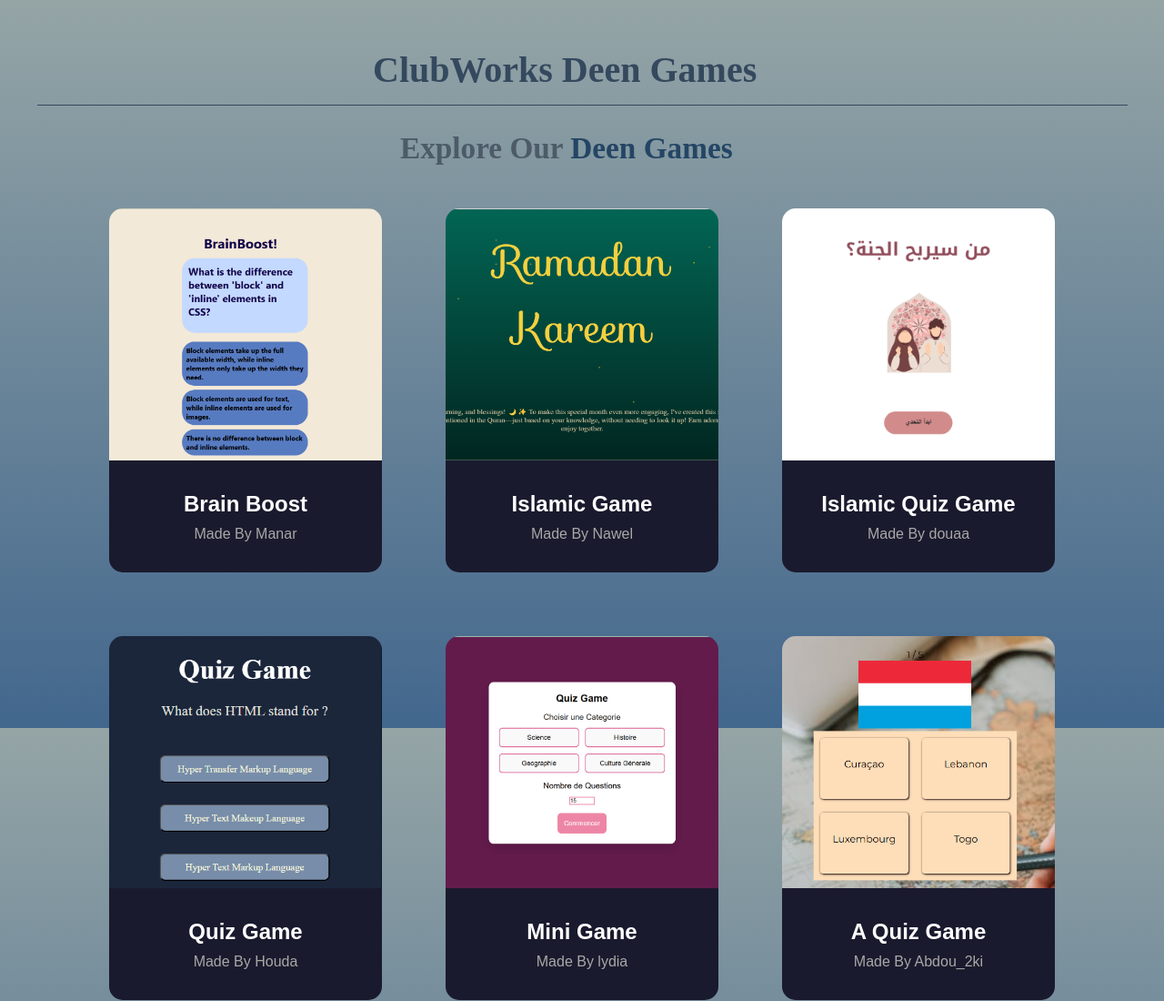
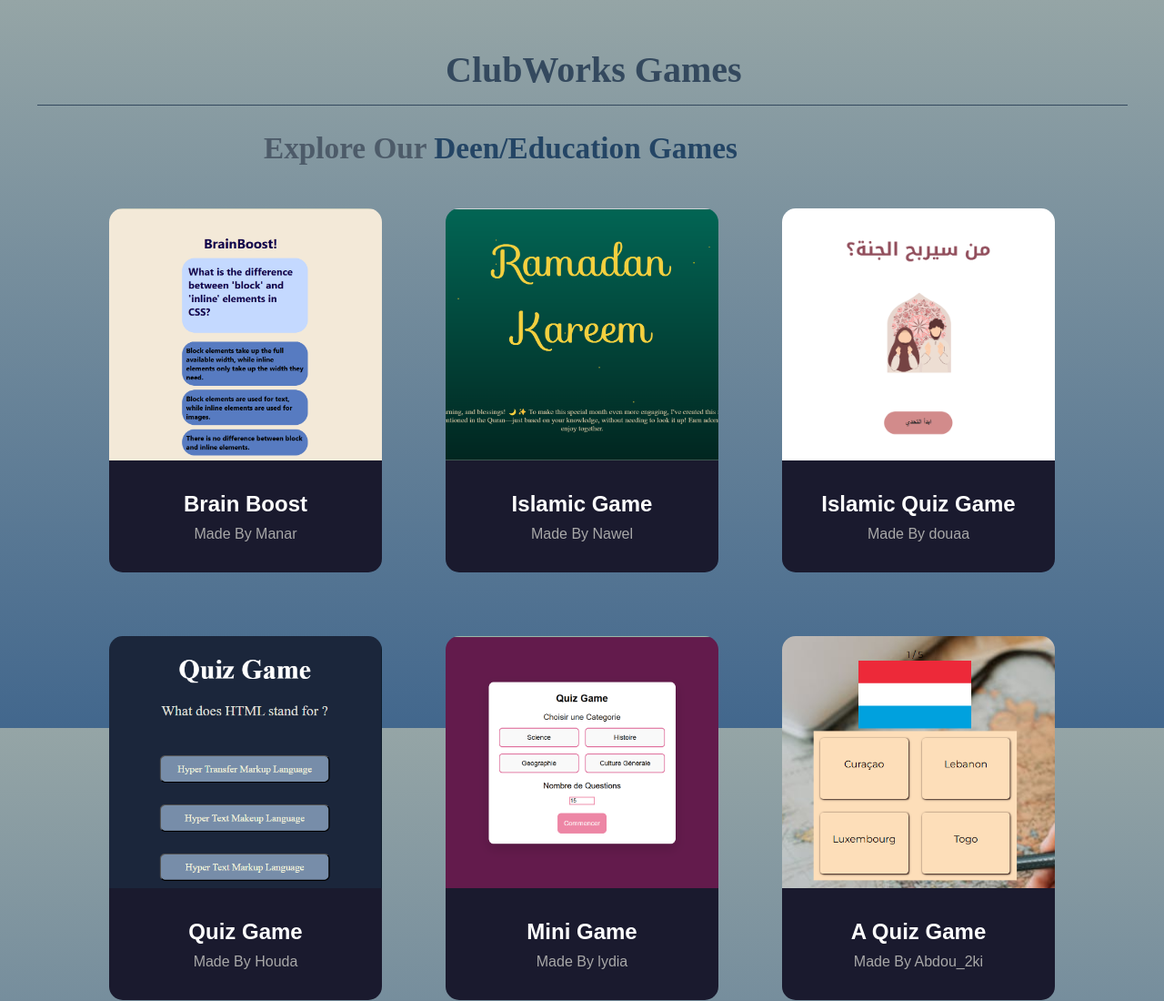
Before and after one commit to manarrezik/Games-website, a plain HTML site: page deen-games.html in a window 1280 px wide. Shown: the top 1100 px of the page at 91% size. Drawn offline with Linux system fonts and the light colour scheme.

Commit message:
last version

```diff
--- a/deen-games.html
+++ b/deen-games.html
@@ -9,9 +9,9 @@
 </head>
 
 <body>
-    <h2 id="title">ClubWorks Deen Games</h2>
+    <h2 id="title">ClubWorks Games</h2>
     <hr>
-    <h2 class="sub-titles2">Explore Our <span>Deen Games </span></h2>
+    <h2 class="sub-titles3">Explore Our <span>Deen/Education Games </span></h2>
 
     <div class="links">
         <div class="flip-card">
--- a/style.css
+++ b/style.css
@@ -37,13 +37,25 @@ body{
     margin-bottom: 15px; /* Reduced from default */
     color: #34495e;
     font-size: 2.5rem;
-    margin-left: 370px;
+    margin-left: 450px;
 }
 #title1 {
     margin-bottom: 15px; /* Reduced from default */
     color: #34495e;
     font-size: 2.5rem;
     margin-left: 50px;
+}
+#title {
+    margin-bottom: 15px; /* Reduced from default */
+    color: #34495e;
+    font-size: 2.5rem;
+    margin-left: 450px;
+}
+#title2{
+    margin-bottom: 15px; /* Reduced from default */
+    color: #34495e;
+    font-size: 2.5rem;
+    margin-left: 390px;
 }
 
 hr {
@@ -275,6 +287,13 @@ span{
     padding: 1px 23%;
     font-family: 'Times New Roman', serif;
 }
+.sub-titles3{
+    color: #4d5b69;
+
+    font-size: clamp(2rem, 2.6vw, 6rem);
+    margin-left: 250px;
+    font-family: 'Times New Roman', serif;
+}
 .games-grid{
 
     display: flex; /* Enable flexbox for the container */
```
Also changed, not shown: chill-games.html (+1 -1 lines), games.html (+1 -1 lines).
